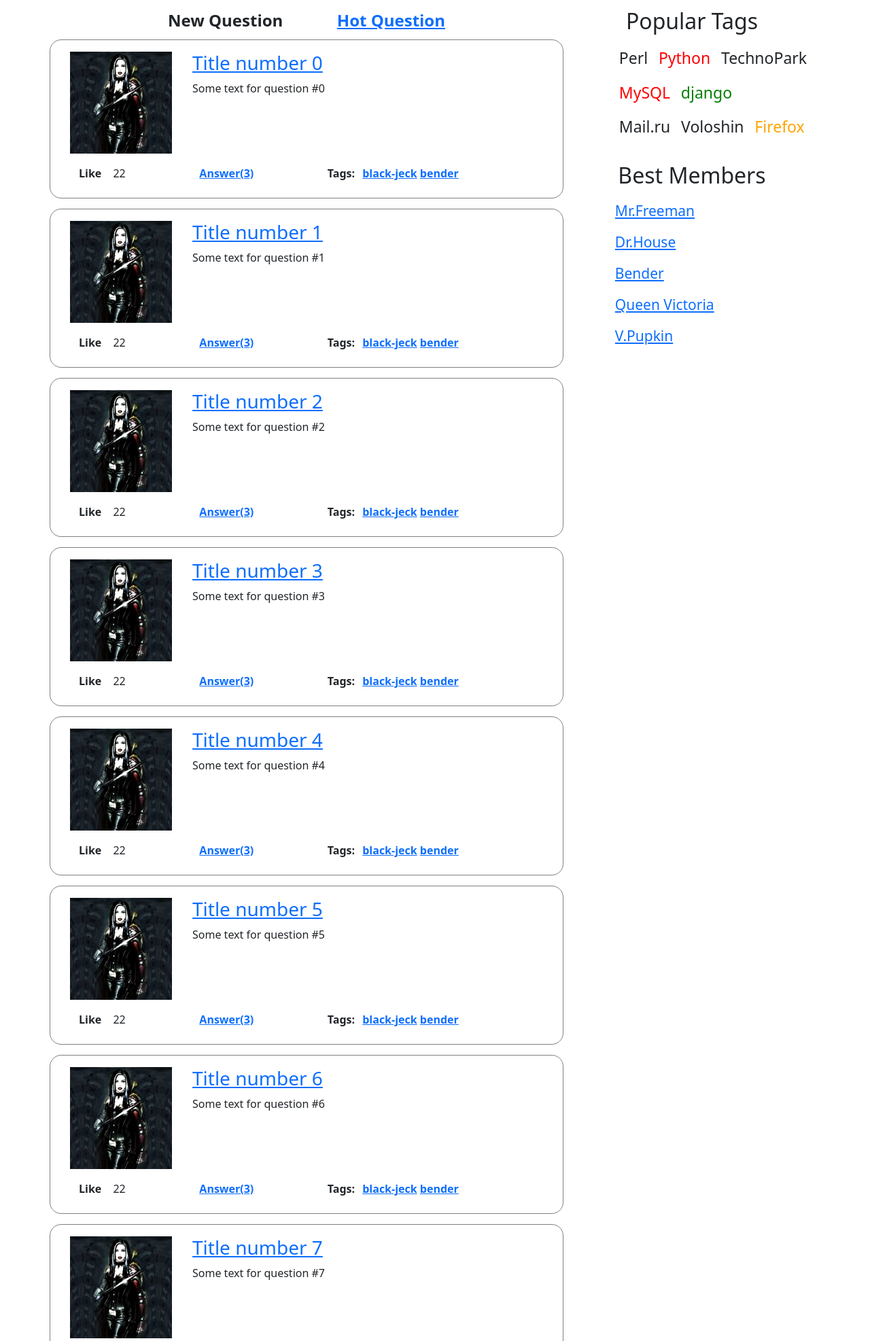
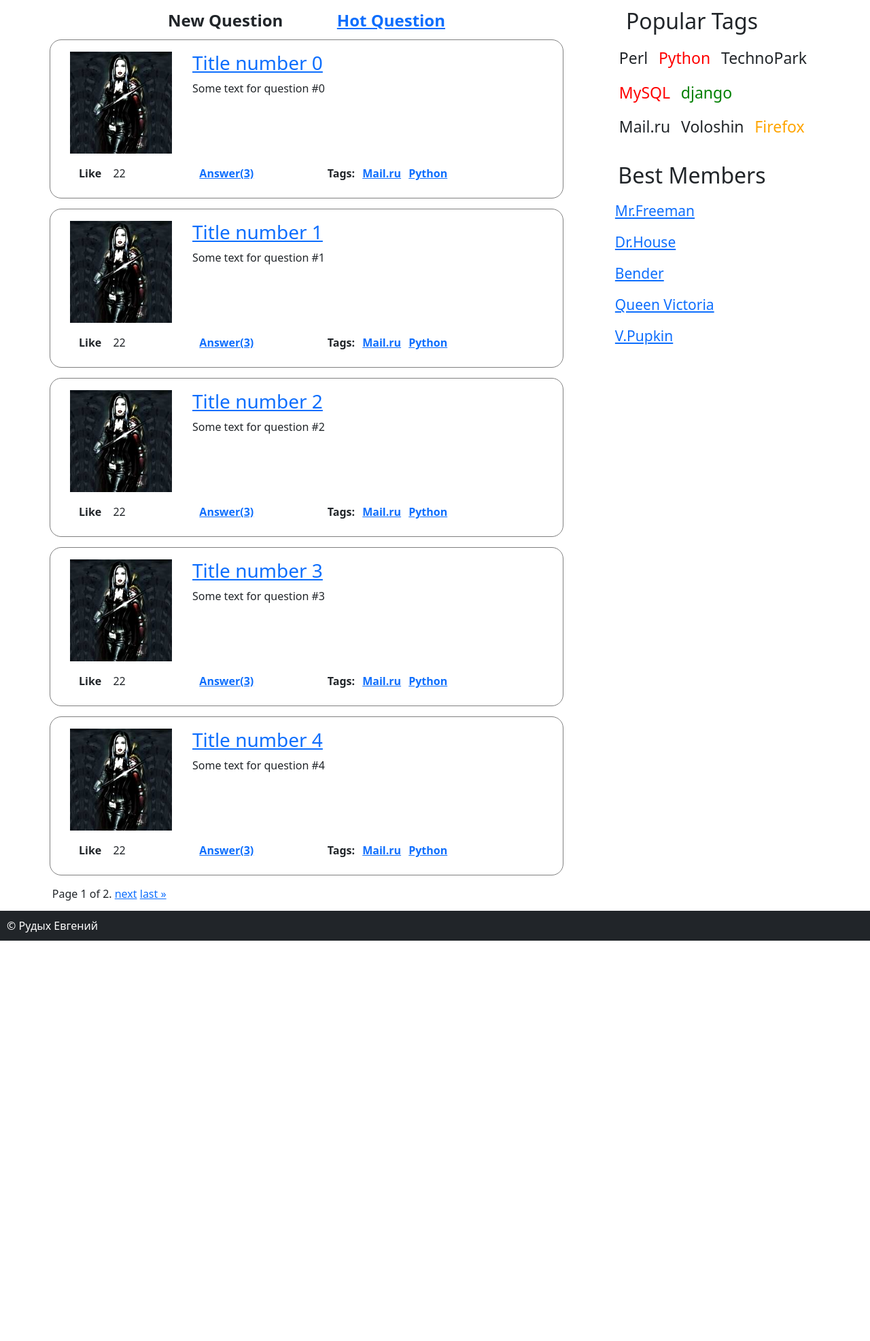
Before and after one commit to Lyalyashechka/askMeRudukh_tp_web_1_sem, a Django app: page / in a window 1280 px wide. Shown: the part 58-2031 px from the top of the page at 68% size. After the commit the page ends 1442 px from the top, so only its background shows below. Run offline with Django 3.2, Linux system fonts and the light colour scheme; some libraries are stand-ins or nearby versions.

Commit message:
added routing, paginationfunc

```diff
--- a/app/views.py
+++ b/app/views.py
@@ -1,32 +1,58 @@
+import random
+
 from django.shortcuts import render
-
+from django.core.paginator import EmptyPage, PageNotAnInteger, Paginator
+from random import sample, choice
 questions = [
     {
-        'id' : idx,
-        'title' : f'Title number {idx}',
-        'text' : f'Some text for question #{idx}'
-    } for idx in range (10)
+        'id': idx,
+        'title': f'Title number {idx}',
+        'text': f'Some text for question #{idx}'
+    } for idx in range(10)
 ]
+
+answers = [
+    {
+        'id': idx_ans,
+        'title': f'Answer number {idx_ans}',
+        'text': f'Some text for question #{idx_ans}'
+    } for idx_ans in range(5)
+]
+
+list_all_tags = ['Perl', 'Python', 'TechnoPark', 'MYSQL', 'django', 'Mail.ru', 'Voloshin', 'Firefox']
 
 
 def index(request):
-    return render(request, 'index.html', {'questions': questions})
+    paginator = Paginator(questions, 5)
+    page_number = request.GET.get('page')
+    question = paginator.get_page(page_number)
+    return render(request, 'index.html', {'questions': question, "tags": sample(list_all_tags, 2)})
+
 
 def ask(request):
     return render(request, 'ask.html', {})
 
+
 def login(request):
     return render(request, 'login.html', {})
 
+
 def question(request, pk):
      question = questions[pk]
-     return render(request, "question.html", {"question": question})
+     return render(request, "question.html", {"question": question, "answers": answers,
+                                              "tags": sample(list_all_tags, 2)})
+
 
 def registration(request):
     return render(request, 'registration.html', {})
 
+
 def settings(request):
     return render(request, 'settings.html', {})
 
-def tag(request):
-    return render(request, 'tag.html', {})
+
+def tag(request, tag):
+    paginator = Paginator(questions, 5)
+    page_number = request.GET.get('page')
+    question = paginator.get_page(page_number)
+    return render(request, 'tag.html', {'questions': question, "tags": [tag, random.choice(list_all_tags)], "tag": tag})
--- a/askMeRudukh/urls.py
+++ b/askMeRudukh/urls.py
@@ -21,11 +21,11 @@ from app import views
 urlpatterns = [
     path('admin/', admin.site.urls),
 
-    path('ask/', views.ask),
-    path('login/', views.login),
+    path('ask/', views.ask, name='ask'),
+    path('login/', views.login, name='login'),
     path('question/<int:pk>/', views.question, name='one_question'),
-    path('registration/', views.registration),
-    path('settings/', views.settings),
-    path('tag/', views.tag),
-    path('', views.index),
+    path('registration/', views.registration, name='registration'),
+    path('settings/', views.settings, name='settings'),
+    path('tag/<tag>/', views.tag, name='tag'),
+    path('', views.index, name='index'),
 ]
--- a/static/css/maincss.css
+++ b/static/css/maincss.css
@@ -168,3 +168,17 @@ main > .container {
 	margin-top: 5%;
 	font-size: 21px;
 }
+
+footer {
+    position: static; /* Фиксированное положение */
+    left: 0; bottom: 0; /* Левый нижний угол */
+    padding: 10px; /* Поля вокруг текста */
+    background: #212529; /* Цвет фона */
+    color: #fff; /* Цвет текста */
+    width: 100%; /* Ширина слоя */
+}
+
+.pagination {
+    padding-left: 6%;
+    padding-bottom: 1%;
+}
--- a/templates/include/base.html
+++ b/templates/include/base.html
@@ -53,8 +53,12 @@
 </div>
 </div>
 </div>
-{% block footer %}    {% endblock footer %}
+{% block pagination %}    {% endblock pagination %}
+    <footer>
+        &copy; Рудых Евгений
+    </footer>
 </main>
+
 <script src="{% static "js/bootstrap.bundle.min.js" %}"></script>
 {% block linkjs %} {% endblock linkjs %}
 </body>
--- a/templates/include/footer.html
+++ /dev/null
@@ -1,8 +0,0 @@
-<footer>
-  <button class="btn switching_pages" id="num1">1</button>
-  <button class="btn switching_pages">2</button>
-  <button class="btn switching_pages">3</button>
-  <button class="btn switching_pages" id="num4">4</button>
-  ...
-  <button class="btn switching_pages">57</button>
-</footer>
--- a/templates/include/navbar_autorization.html
+++ b/templates/include/navbar_autorization.html
@@ -3,7 +3,7 @@
     <!-- Fixed navbar -->
     <nav class="navbar navbar-expand-md navbar-dark fixed-top bg-dark">
       <div class="container-fluid">
-        <a class="navbar-brand brand_askme" href="#">AskMeRudukh</a>
+        <a class="navbar-brand brand_askme" href="{% url 'index' %}">AskMeRudukh</a>
         <button class="navbar-toggler" type="button" data-bs-toggle="collapse" data-bs-target="#navbarCollapse" aria-controls="navbarCollapse" aria-expanded="false" aria-label="Toggle navigation">
           <span class="navbar-toggler-icon"></span>
         </button>
@@ -25,7 +25,7 @@
              </li>
              <li>
                <div>
-                <a href=#1 class="href_settings"> Settings </a>
+                <a href="{% url 'settings' %}" class="href_settings"> Settings </a>
                 <a href=#2> log out </a>
               </div>
             </li>
--- a/templates/include/navbar_noautorization.html
+++ b/templates/include/navbar_noautorization.html
@@ -4,7 +4,7 @@
 
     <nav class="navbar navbar-expand-md navbar-dark fixed-top bg-dark">
       <div class="container-fluid">
-        <a class="navbar-brand brand_askme" href="#">AskMeRudukh</a>
+        <a class="navbar-brand brand_askme" href="{% url 'index' %}">AskMeRudukh</a>
         <button class="navbar-toggler" type="button" data-bs-toggle="collapse" data-bs-target="#navbarCollapse" aria-controls="navbarCollapse" aria-expanded="false" aria-label="Toggle navigation">
           <span class="navbar-toggler-icon"></span>
         </button>
@@ -18,8 +18,8 @@
            </li>
            <li class="nav-item user">
              <div>
-              <a href=#1 class="href_settings"> Log in </a>
-              <a href=#2> Register </a>
+              <a href="{% url 'login' %}" class="href_settings"> Log in </a>
+              <a href="{% url 'registration' %}"> Register </a>
             </div>
           </li>
         </ul>
--- /dev/null
+++ b/templates/include/pagination.html
@@ -0,0 +1,25 @@
+<!--<div>
+  <button class="btn switching_pages" id="num1">1</button>
+  <button class="btn switching_pages">2</button>
+  <button class="btn switching_pages">3</button>
+  <button class="btn switching_pages" id="num4">4</button>
+  ...
+  <button class="btn switching_pages">57</button>
+</div> -->
+<div class="pagination">
+    <span class="step-links">
+        {% if questions.has_previous %}
+            <a href="?page=1">&laquo; first</a>
+            <a href="?page={{ questions.previous_page_number }}">previous</a>
+        {% endif %}
+
+        <span class="current">
+            Page {{ questions.number }} of {{ questions.paginator.num_pages }}.
+        </span>
+
+        {% if questions.has_next %}
+            <a href="?page={{ questions.next_page_number }}">next</a>
+            <a href="?page={{ questions.paginator.num_pages }}">last &raquo;</a>
+        {% endif %}
+    </span>
+</div>
--- a/templates/include/question.html
+++ b/templates/include/question.html
@@ -16,10 +16,11 @@
     <button id="like_btn" class="btn">Like</button>
     <div class="likes">22</div>
     <div class="row_in_question">
-      <a href="#4" class="Answer_string">Answer(3)</a>
+      <a href="{% url 'one_question' pk=question.id %}" class="Answer_string">Answer(3)</a>
       Tags:
-      <a href="#4" class="black-jeck">black-jeck</a>
-      <a href="#4">bender</a>
+        {% for tag in tags %}
+      <a href="{% url "tag" tag=tag %}" class="black-jeck">{{ tag }}</a>
+        {% endfor %}
     </div>
   </div>
 </div>
--- a/templates/index.html
+++ b/templates/index.html
@@ -7,16 +7,16 @@
 {% block content %}
     <div class="new_hot_question">
      New Question
-     <a href="#3">Hot Question</a>
+     <a href="{% url 'index' %}">Hot Question</a>
    </div>
     {% for question in questions %}
         {% include "include/question.html" %}
     {% endfor %}
 {% endblock content %}
 
-{% block footer %}
-{% include "include/footer.html" %}
-{% endblock footer %}
+{% block pagination %}
+{% include "include/pagination.html" %}
+{% endblock pagination %}
 {% block linkjs %}
 <script type="text/javascript" src="{% static "js/like.js" %}"></script>
 {% endblock linkjs %}
```
Also changed, not shown: templates/include/answer.html (added, +24 -0 lines), templates/question.html (+8 -48 lines), templates/tag.html (+7 -69 lines).
